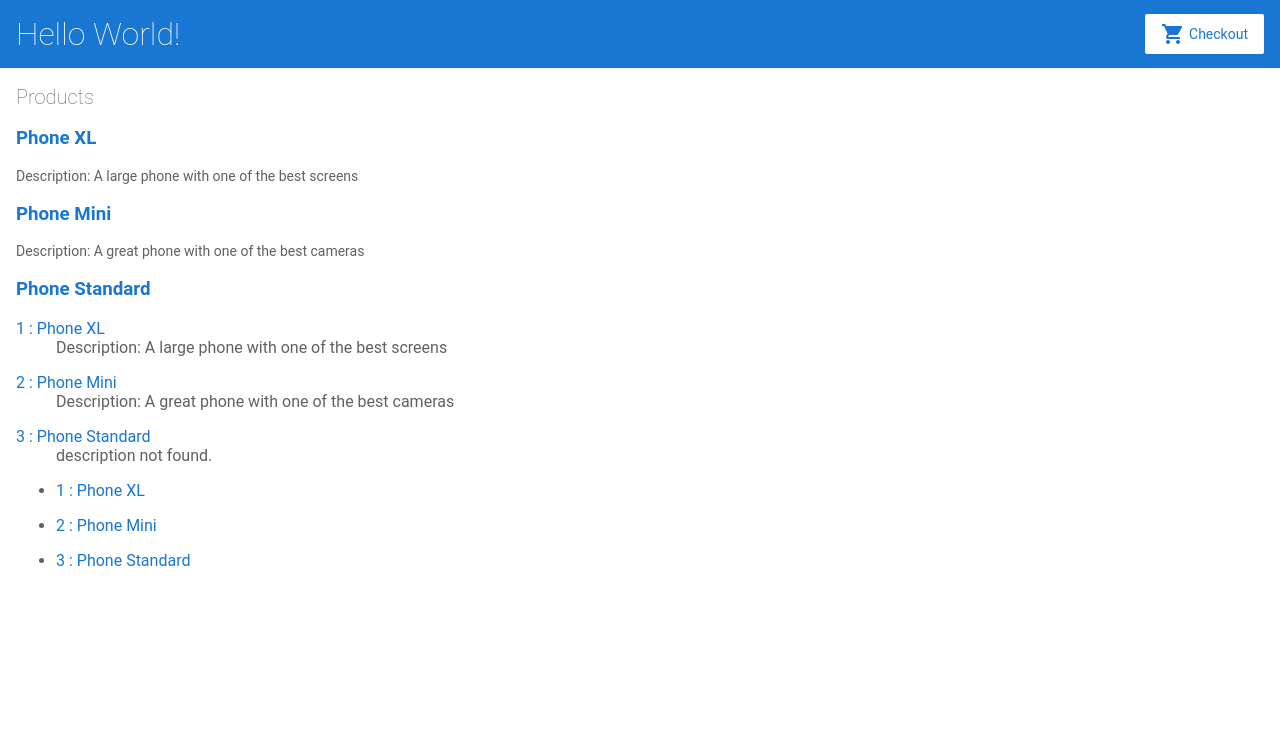
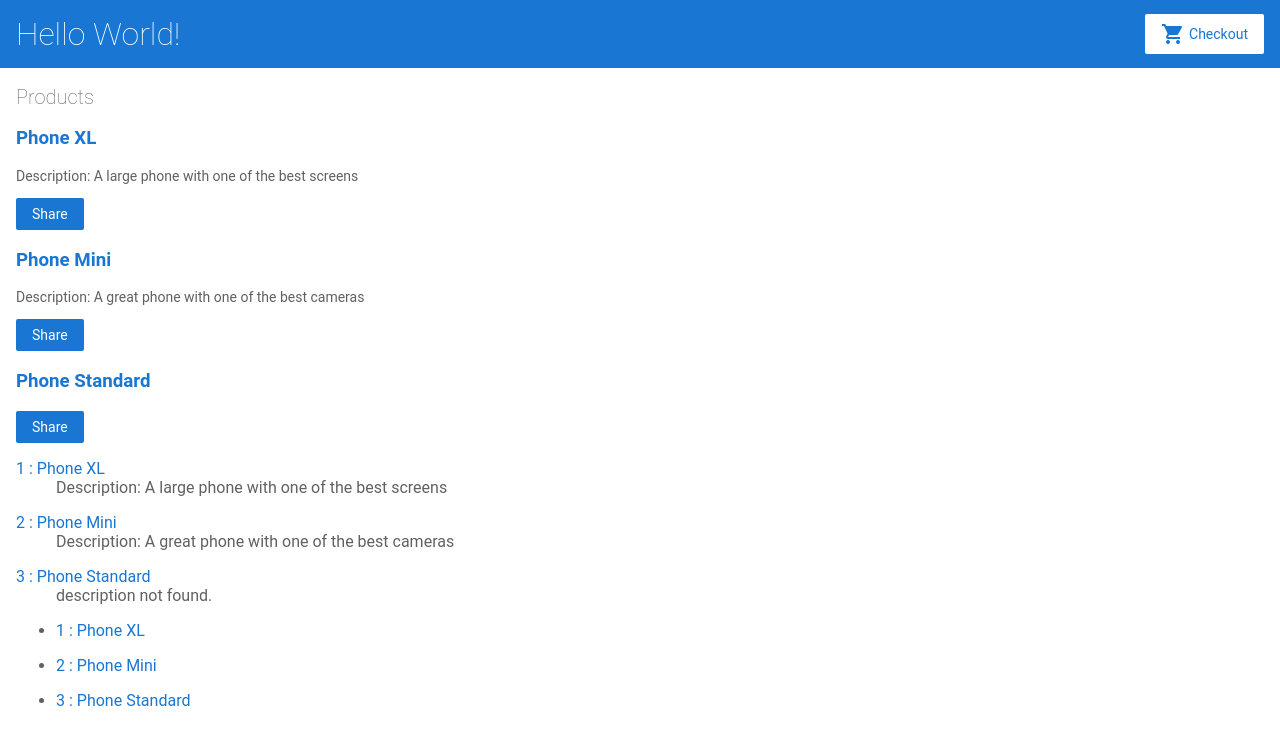
Before and after one commit to svjunic/angular-sizvjh, an Angular app: page / in a window 1280 px wide. Shown: the top 744 px of the page. Built offline with nearby package versions, Linux system fonts and the light colour scheme.

Commit message:
1 file modified

```diff
--- a/src/app/product-list/product-list.component.html
+++ b/src/app/product-list/product-list.component.html
@@ -4,9 +4,10 @@
 
 <div *ngFor="let product of products">
   <h3><a [title]="product.name + ' details'">{{product.name}}</a></h3>
-  <p *ngIf="product.description">
-    Description: {{ product.description }}
-  </p>
+  <div>
+    <p *ngIf="product.description">Description: {{ product.description }}</p>
+    <button (click)="share()">Share</button>
+  </div>
 </div>
 
 
```
